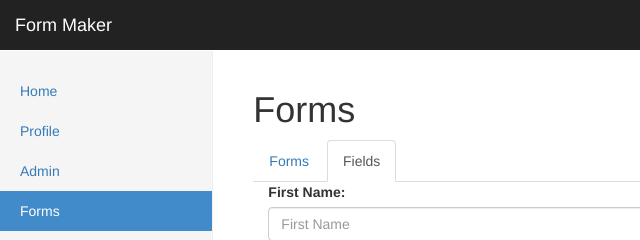
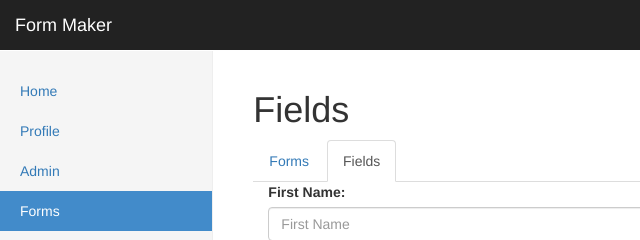
Before and after one commit to seanscal/WebDevSpring2016, a website: page public/assignment/fields.html in a window 1280 px wide. Shown: the top 240 px of the page, 0-640 px from the left. Drawn offline with nearby package versions, Linux system fonts and the light colour scheme.

Commit message:
fields said forms

```diff
--- a/public/assignment/fields.html
+++ b/public/assignment/fields.html
@@ -54,7 +54,7 @@
             </ul>
         </div>
         <div class="col-sm-9 col-sm-offset-3 col-md-10 col-md-offset-2 main">
-            <h1>Forms</h1>
+            <h1>Fields</h1>
             <ul id="myTabs" class="nav nav-tabs" role="tablist">
                 <li role="presentation"><a href="forms.html" id="forms-tab" role="tab" data-toggle="tab" aria-controls="forms" aria-expanded="true">Forms</a></li>
                 <li role="presentation" class="active"><a href="fields.html" role="tab" id="fields-tab" data-toggle="tab" aria-controls="fields">Fields</a></li>
```
